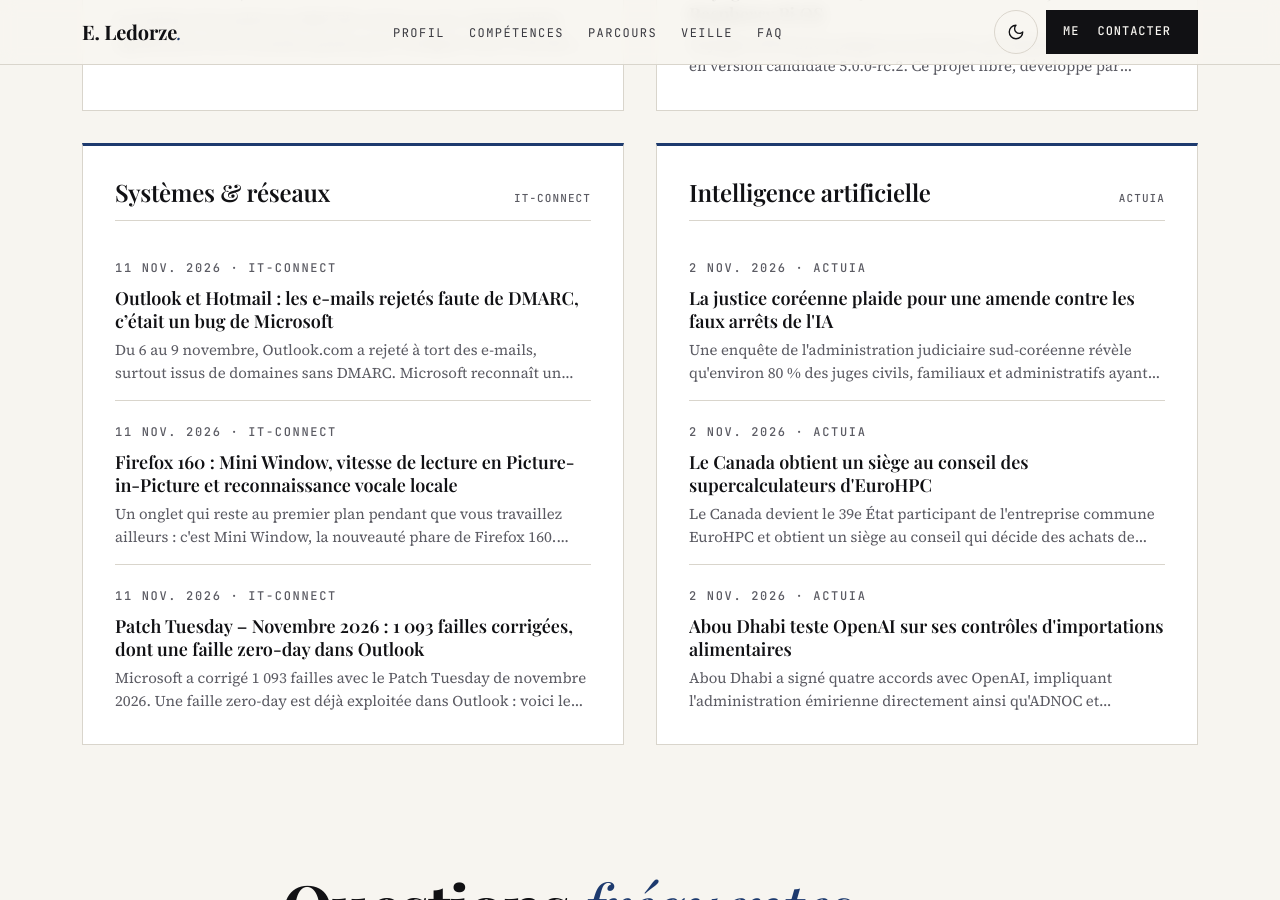
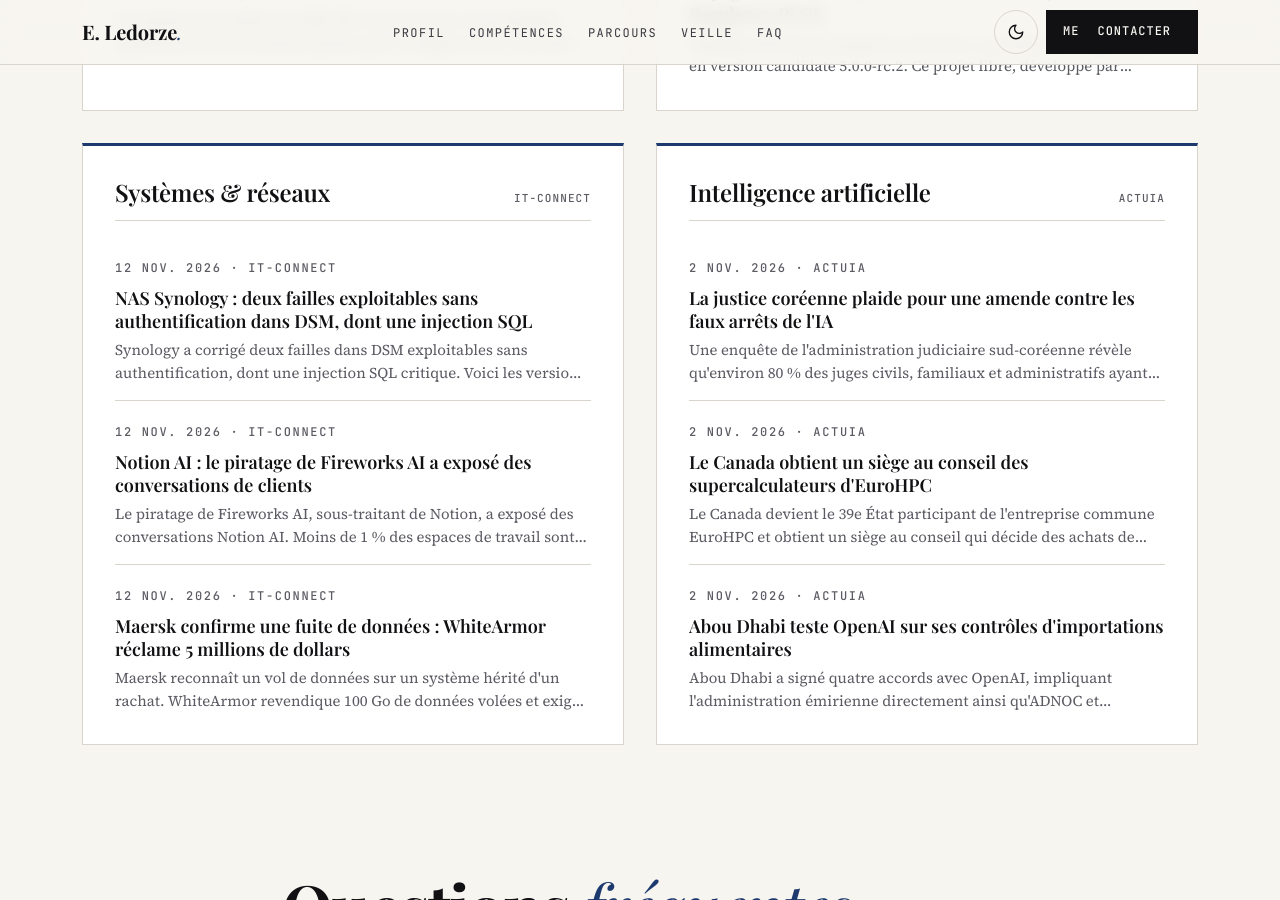
Before and after one commit to TheDringe54-lab/TheDringe54-lab.github.io, a Jekyll site: the page built from index.html, in a window 1280 px wide and 900 px high, scrolled down 4916 px. Built offline with Jekyll 4.4.1, drawn with Linux system fonts in a browser that asks for light colours; some of the changed text lies outside the part shown.

Commit message:
Veille techno : mise à jour automatique

```diff
--- a/_data/veille.json
+++ b/_data/veille.json
@@ -1,5 +1,5 @@
 {
-  "mise_a_jour": "2026-11-11",
+  "mise_a_jour": "2026-11-12",
   "themes": [
     {
       "id": "cyber",
@@ -63,25 +63,25 @@
       "titre_en": "Systems & networks",
       "articles": [
         {
-          "titre": "Outlook et Hotmail : les e-mails rejetés faute de DMARC, c’était un bug de Microsoft",
-          "lien": "https://www.it-connect.fr/outlook-hotmail-bug-rejet-emails-dmarc/",
+          "titre": "NAS Synology : deux failles exploitables sans authentification dans DSM, dont une injection SQL",
+          "lien": "https://www.it-connect.fr/nas-synology-dsm-failles-sans-authentification-novembre-2026/",
           "source": "IT-Connect",
-          "date": "2026-11-11",
-          "resume": "Du 6 au 9 novembre, Outlook.com a rejeté à tort des e-mails, surtout issus de domaines sans DMARC. Microsoft reconnaît un bug. Voici ce qu'il faut vérifier. Le…"
+          "date": "2026-11-12",
+          "resume": "Synology a corrigé deux failles dans DSM exploitables sans authentification, dont une injection SQL critique. Voici les versions à installer sur votre NAS. Le…"
         },
         {
-          "titre": "Firefox 160 : Mini Window, vitesse de lecture en Picture-in-Picture et reconnaissance vocale locale",
-          "lien": "https://www.it-connect.fr/firefox-160-mini-window-nouveautes/",
+          "titre": "Notion AI : le piratage de Fireworks AI a exposé des conversations de clients",
+          "lien": "https://www.it-connect.fr/notion-ai-fuite-conversations-fireworks/",
           "source": "IT-Connect",
-          "date": "2026-11-11",
-          "resume": "Un onglet qui reste au premier plan pendant que vous travaillez ailleurs : c'est Mini Window, la nouveauté phare de Firefox 160. Voici ce qui change. Le post…"
+          "date": "2026-11-12",
+          "resume": "Le piratage de Fireworks AI, sous-traitant de Notion, a exposé des conversations Notion AI. Moins de 1 % des espaces de travail sont touchés. Le post Notion AI…"
         },
         {
-          "titre": "Patch Tuesday – Novembre 2026 : 1 093 failles corrigées, dont une faille zero-day dans Outlook",
-          "lien": "https://www.it-connect.fr/patch-tuesday-novembre-2026-recapitulatif/",
+          "titre": "Maersk confirme une fuite de données : WhiteArmor réclame 5 millions de dollars",
+          "lien": "https://www.it-connect.fr/maersk-fuite-de-donnees-whitearmor/",
           "source": "IT-Connect",
-          "date": "2026-11-11",
-          "resume": "Microsoft a corrigé 1 093 failles avec le Patch Tuesday de novembre 2026. Une faille zero-day est déjà exploitée dans Outlook : voici le récapitulatif complet…"
+          "date": "2026-11-12",
+          "resume": "Maersk reconnaît un vol de données sur un système hérité d'un rachat. WhiteArmor revendique 100 Go de données volées et exige 5 millions de dollars en…"
         }
       ]
     },
```
